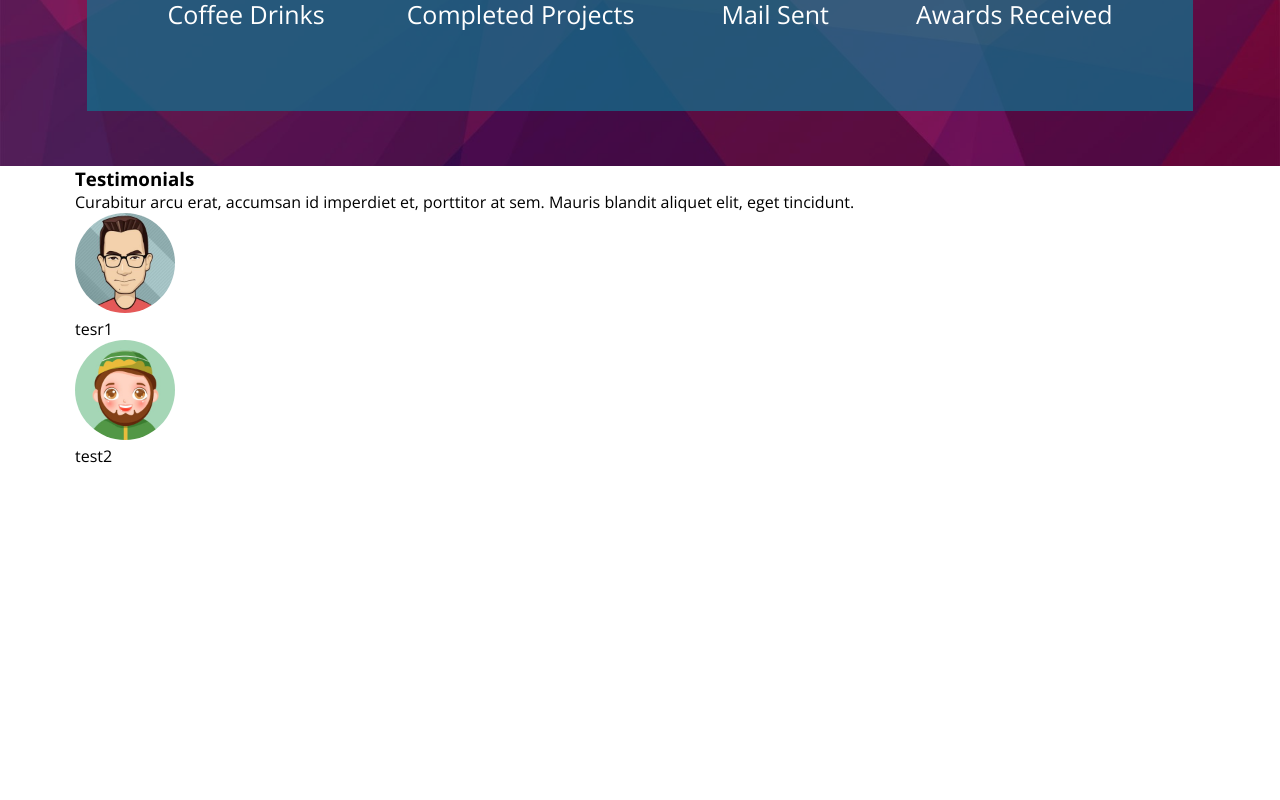
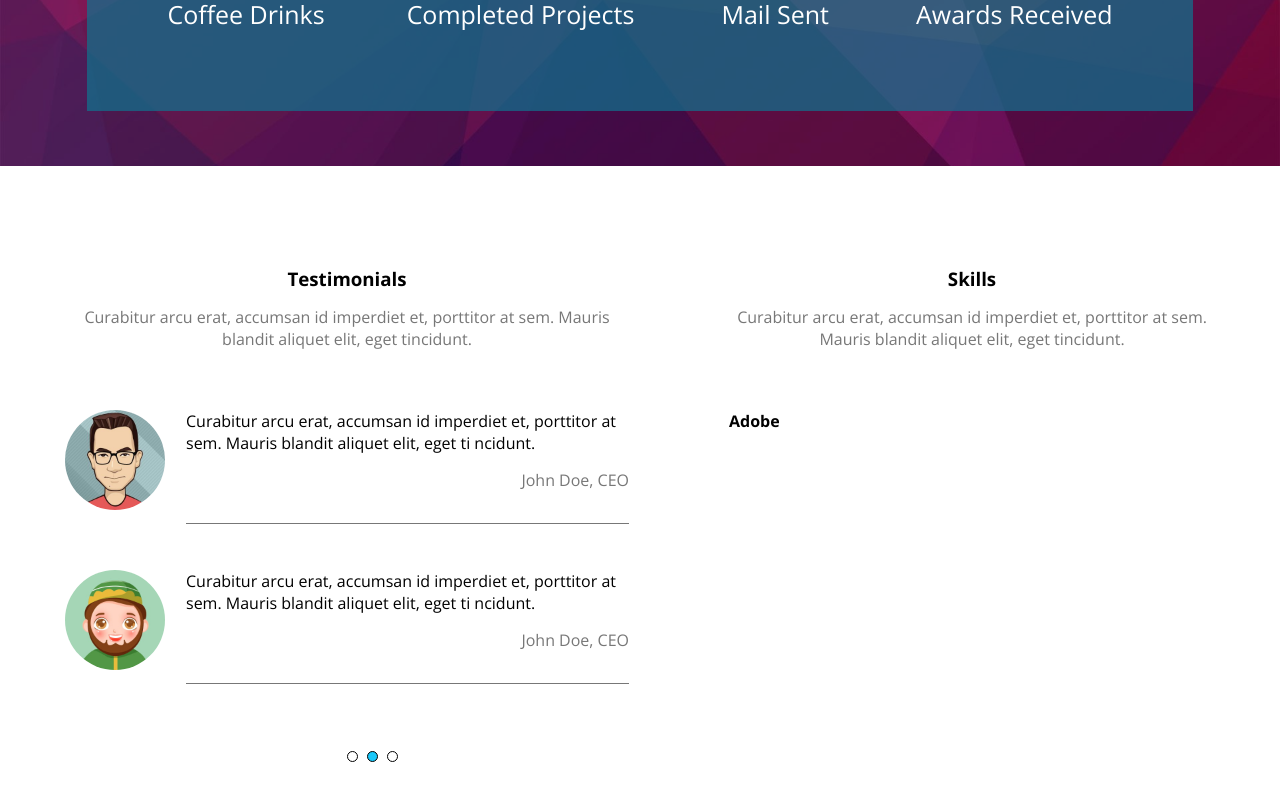
Before and after one commit to MohamedMassoud10/kasper, a React (Create React App) app: page / in a window 1280 px wide. Shown: the part 4382-5182 px from the top of the page. Before the commit the page ends 4849 px from the top, so only its background shows below. Built offline with nearby package versions, Linux system fonts and the light colour scheme.

Commit message:
skills-update

```diff
--- a/src/component/About.js
+++ b/src/component/About.js
@@ -46,19 +46,42 @@ let About=()=>{
           </p>
           <div className="content">
               <img src="../imges/skills-01.jpg" alt="" />
-              <p>tesr1</p>
+              <div className="text-skills">
+              Curabitur arcu erat, accumsan id imperdiet et, porttitor at sem. Mauris blandit aliquet elit, eget
+              ti ncidunt.
+              <p>John Doe, CEO</p>
+              </div>
           </div>
           <div className="content">
               <img src="../imges/skills-02.jpg" alt="" />
-              <p>test2</p>
+              <div className="text-skills">
+              Curabitur arcu erat, accumsan id imperdiet et, porttitor at sem. Mauris blandit aliquet elit, eget
+              ti ncidunt.
+              <p>John Doe, CEO</p>
+              </div>
           </div>
-          <ul class="bullets">
+          <ul class="bullets-skills">
             <li></li>
             <li class="active"></li>
             <li></li>
           </ul>
         </div>
+        <div className="skills">
+          <h3>Skills</h3>
+          <p>
+            Curabitur arcu erat, accumsan id imperdiet et, porttitor at sem. Mauris blandit aliquet elit, eget
+            tincidunt.
+          </p>
+          <div className="porg">
+          <div class="prog-holder">
+          <h4>Adobe</h4>
+          <div class="prog">
+              <span  data-progress={90}></span>
+            </div>
+          </div>
+          </div>
         </div>
+      </div>
         </ScrollTrigger>
 
         </div>
--- a/src/index.css
+++ b/src/index.css
@@ -509,7 +509,6 @@ ul{
       flex-basis: 25%;
     }
   }
-
   .portfolio .imgs-container .box img {
     max-width: 100%;
     transition: 0.3s;
@@ -559,6 +558,9 @@ ul{
     .stats-cont{
         flex-direction: column;
     }
+    .our-skills{
+        flex-direction: column;
+    }
 }
 .stats{
     display: flex;
@@ -600,10 +602,67 @@ ul{
     font-size: 18px;
 }
 .our-skills{
-    width: 1130px;
-    margin: auto;
+    padding: 100px 0;
+    display: flex;
+    gap: 100px;
+    margin: 0 65px;
 }
 .our-skills .testimonials .content img{
     height: 100px;
     border-radius: 50%;
+    margin-right: 21px;
 }
+.our-skills .testimonials h3{
+    text-align: center;
+}
+.our-skills .testimonials .content{
+    display: flex;
+    margin-top: 60px;
+    margin-bottom: 40px;
+}
+.our-skills .testimonials p{
+    text-align: center;
+    margin: 15px 0 0 0;
+    color: #777;
+}
+.our-skills .testimonials .content .text-skills{
+    position: relative;
+    border-bottom: 1px solid #777;
+    margin-bottom: -14px;
+}
+.our-skills .testimonials .content .text-skills p{
+    position: absolute;
+    right: 0;
+}
+.testimonials{
+    position: relative;
+}
+.our-skills .testimonials .bullets-skills{
+    display: flex;
+    position: absolute;
+    bottom: -52px;
+    left: 50%;
+}
+.our-skills .testimonials .bullets-skills li{
+    height: 11px;
+    margin-right: 9px;
+    width: 11px;
+    border: 1px solid black;
+    border-radius: 50%;
+}
+.our-skills .testimonials .bullets-skills .active{
+    background-color: var(--color-one);
+}
+.our-skills .skills  h3{
+    text-align: center;
+}
+.our-skills .skills p{
+    text-align: center;
+    margin: 15px 0 0 0;
+    color: #777;
+}
+.our-skills .skills .porg{
+    display: flex;
+    margin-top: 60px;
+    margin-bottom: 40px;
+}
```
